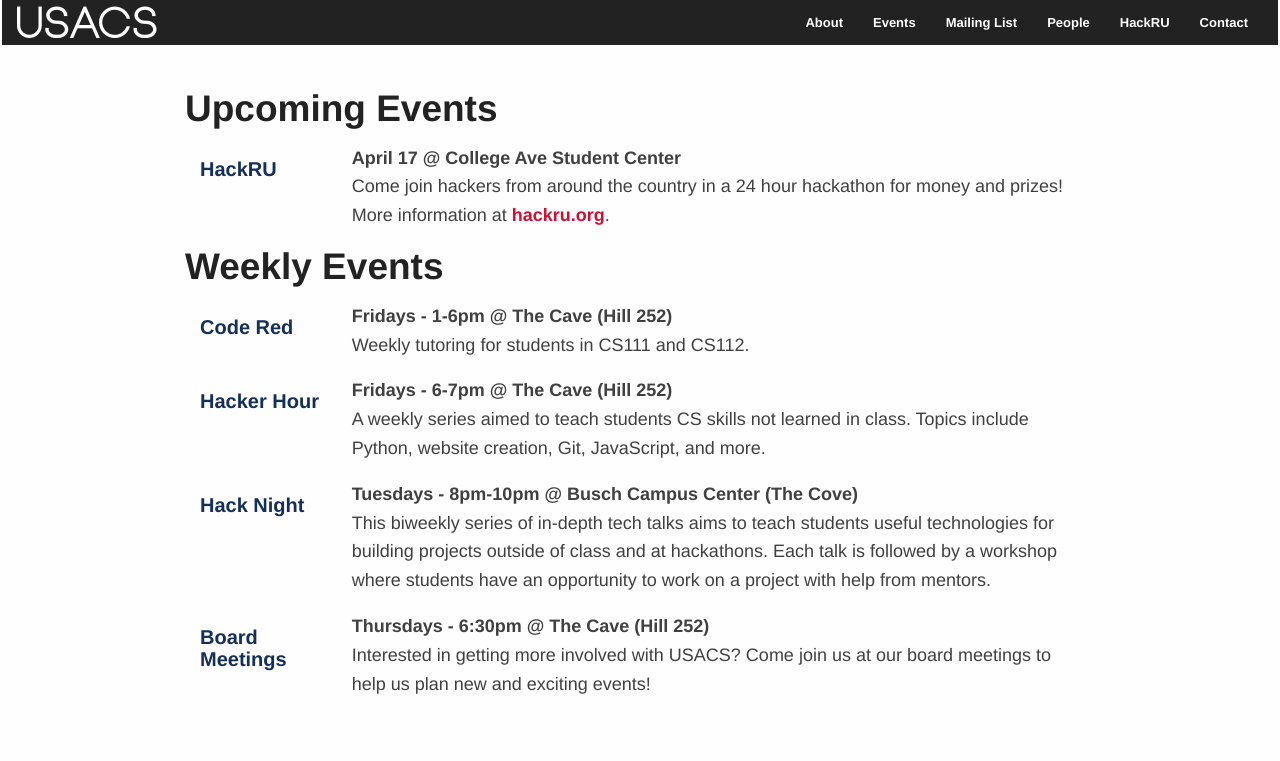
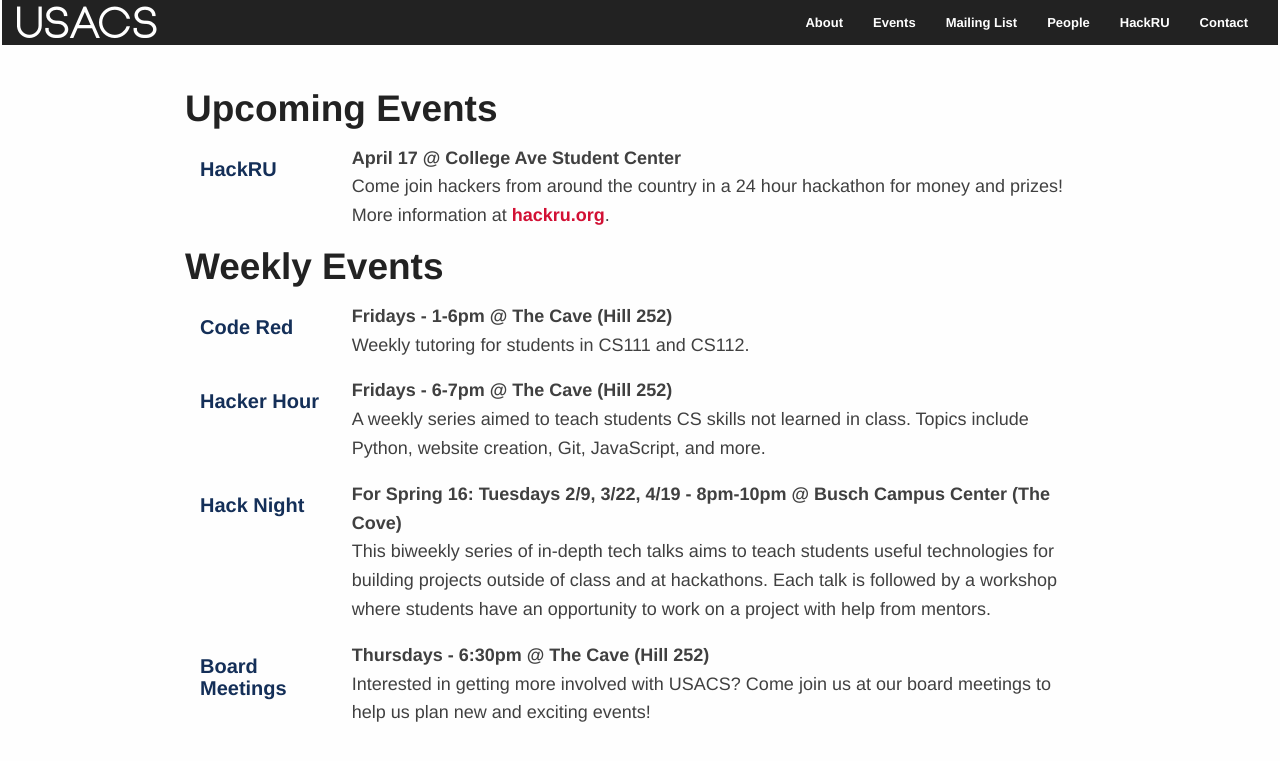
Before and after one commit to usacs/usacs.github.io, a Jekyll site: the page built from events.html, in a window 1280 px wide. Shown: the top 761 px of the page. Built offline with Jekyll 4.4.1, drawn with Linux system fonts in a browser that asks for light colours; Markdown is read by kramdown in place of the engine named in the settings.

Commit message:
Update Hack Night times for Spr 16

```diff
--- a/events.html
+++ b/events.html
@@ -46,7 +46,7 @@ title: "Events"
         </div>
         <div class="ten columns">
             <p>
-                <b>Tuesdays - 8pm-10pm @ Busch Campus Center (The Cove)</b><br/>
+                <b>For Spring 16: Tuesdays 2/9, 3/22, 4/19 - 8pm-10pm @ Busch Campus Center (The Cove)</b><br/>
                 This biweekly series of in-depth tech talks aims to teach
                 students useful technologies for building projects outside of
                 class and at hackathons. Each talk is followed by a workshop
```
